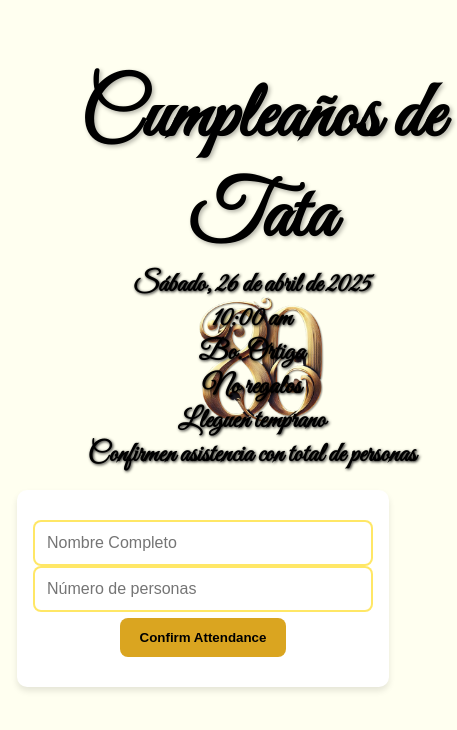
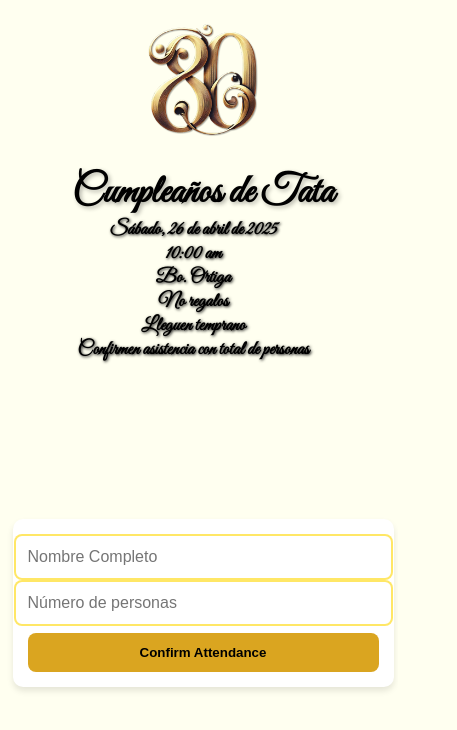
Before and after one commit to arebac/ayabday80, a React (Vite) app: page / in a window 390 px wide. Shown: the top 730 px of the page, 457 px wide, since content can reach past the window. Built offline with nearby package versions, Linux system fonts and the light colour scheme.

Commit message:
mobile css

```diff
--- a/src/components/InvitationPage.css
+++ b/src/components/InvitationPage.css
@@ -122,23 +122,38 @@
 
 
 @media (max-width: 768px) {
+
   .containerANDheader {
-    background-size: 40%; /* Make the image smaller on mobile */
-    background-position: top 75% right 25%;
+    flex-direction: column; /* Stack elements */
+    background-size: 35%; /* Adjust size */
+    background-position: top center; /* Better placement */
   }
 
   .header {
-    margin-right: 0; /* Remove right margin on mobile */
+    width: 100%;
     text-align: center;
-    font-size: 3rem;
+    margin: 0;
+  }
+
+  .header h1 {
+    font-size: 2.5rem; /* Keep title readable */
+  }
+
+  .header p {
+    font-size: 1.2rem;
   }
 
   .card {
-    width: 80%; /* Make form wider for small screens */
-    margin-top:-10%;
+    width: 90%;
+    padding: 15px;
   }
 
   .input {
-    width: 100%; /* Ensure inputs are full width */
+    width: 100%; /* Make inputs full width */
   }
+
+  .button {
+    width: 100%;
+  }
+
 }
```
